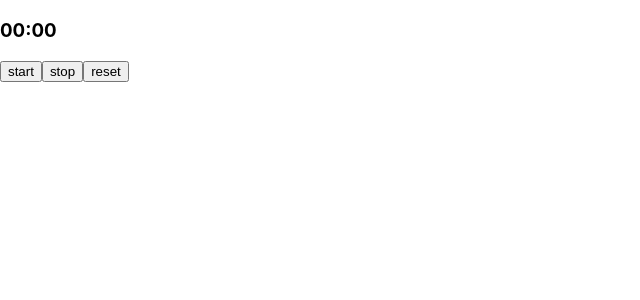
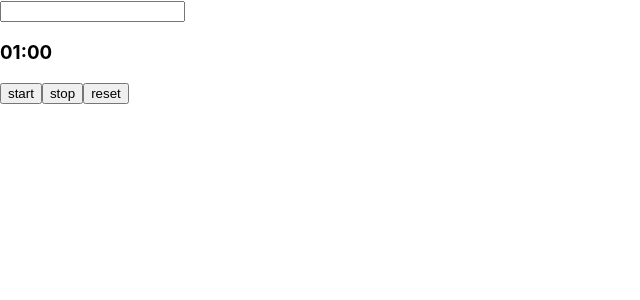
Before and after one commit to gza007/bastian-timer-app, a React (Create React App) app: page / in a window 1280 px wide. Shown: the top 300 px of the page, without its empty margins (0-640 px from the left). Built offline with nearby package versions, Linux system fonts and the light colour scheme.

Commit message:
timer runs down

```diff
--- a/src/timer.js
+++ b/src/timer.js
@@ -4,7 +4,7 @@ class Timer extends React.Component {
     constructor(props){
       super(props)
       this.state = {
-        time: 0,
+        time: 60000,
         isOn: false,
         start: 0
       }
@@ -18,10 +18,10 @@ class Timer extends React.Component {
       this.setState({
         isOn: true,
         time: this.state.time,
-        start: Date.now() - this.state.time
+        start: this.state.time - Date.now()
       })
       this.timer = setInterval(() => this.setState({
-        time: Date.now() - this.state.start
+        time: this.state.start - Date.now()
       }), 1);
     }
     stopTimer() {
@@ -32,9 +32,12 @@ class Timer extends React.Component {
       this.setState({time: 0, isOn: false})
       clearInterval(this.timer)
     }
+
+    // handleSubmit(event) {
+    //   this.setState({title: event.target.value})
+    // }
+
     render() {
-
-
       const Display = () => {
         let ms = this.state.time;
         ms = 1000*Math.round(ms/1000);
@@ -44,8 +47,13 @@ class Timer extends React.Component {
           )
         }
 
+        console.log(Date.now())
+
         return(
         <div>
+          <form onSubmit={this.handleSubmit}>
+            <input type="number"/>
+          </form>
           <h3>{Display()}</h3>
             <button onClick={this.startTimer}>start</button>
             <button onClick={this.stopTimer}>stop</button>
```
